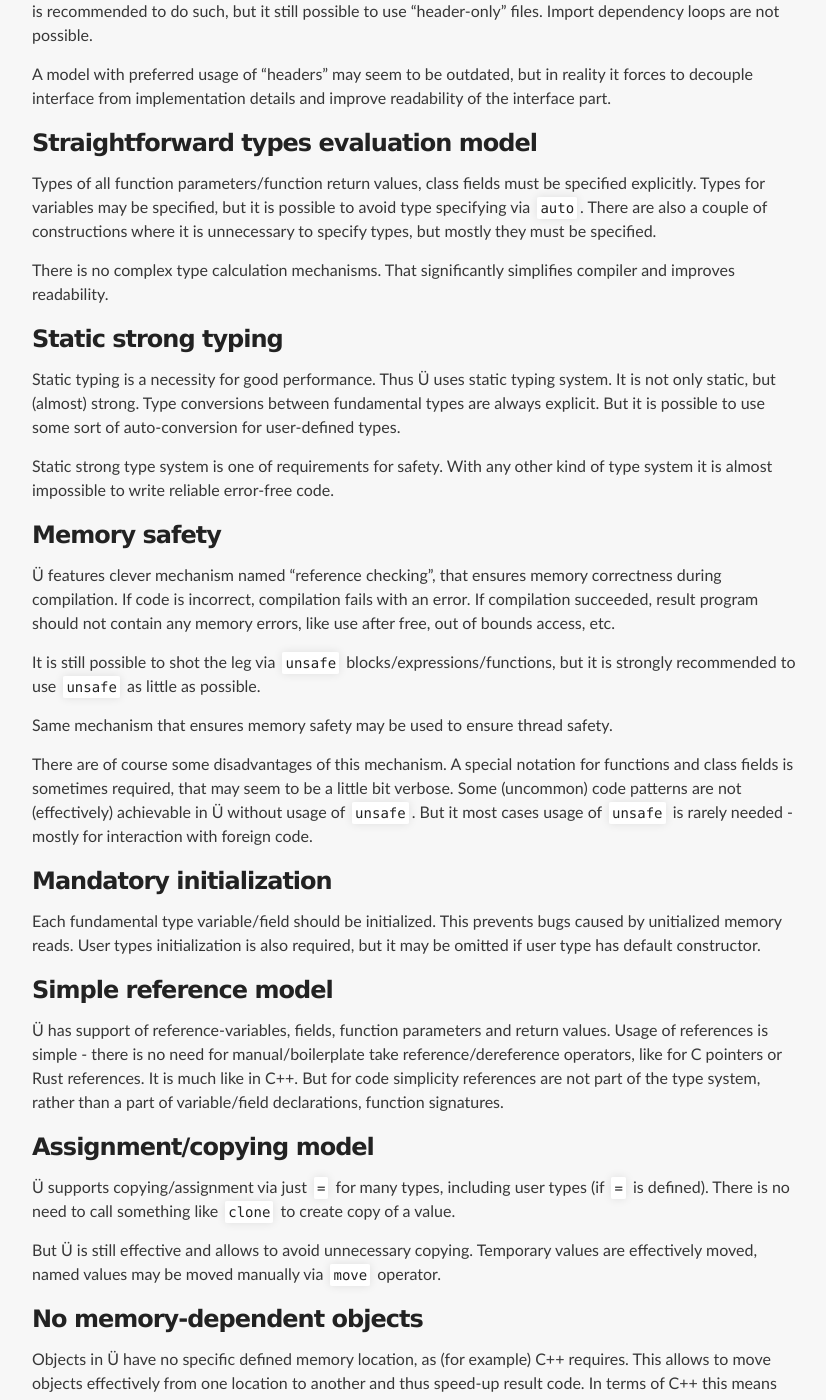
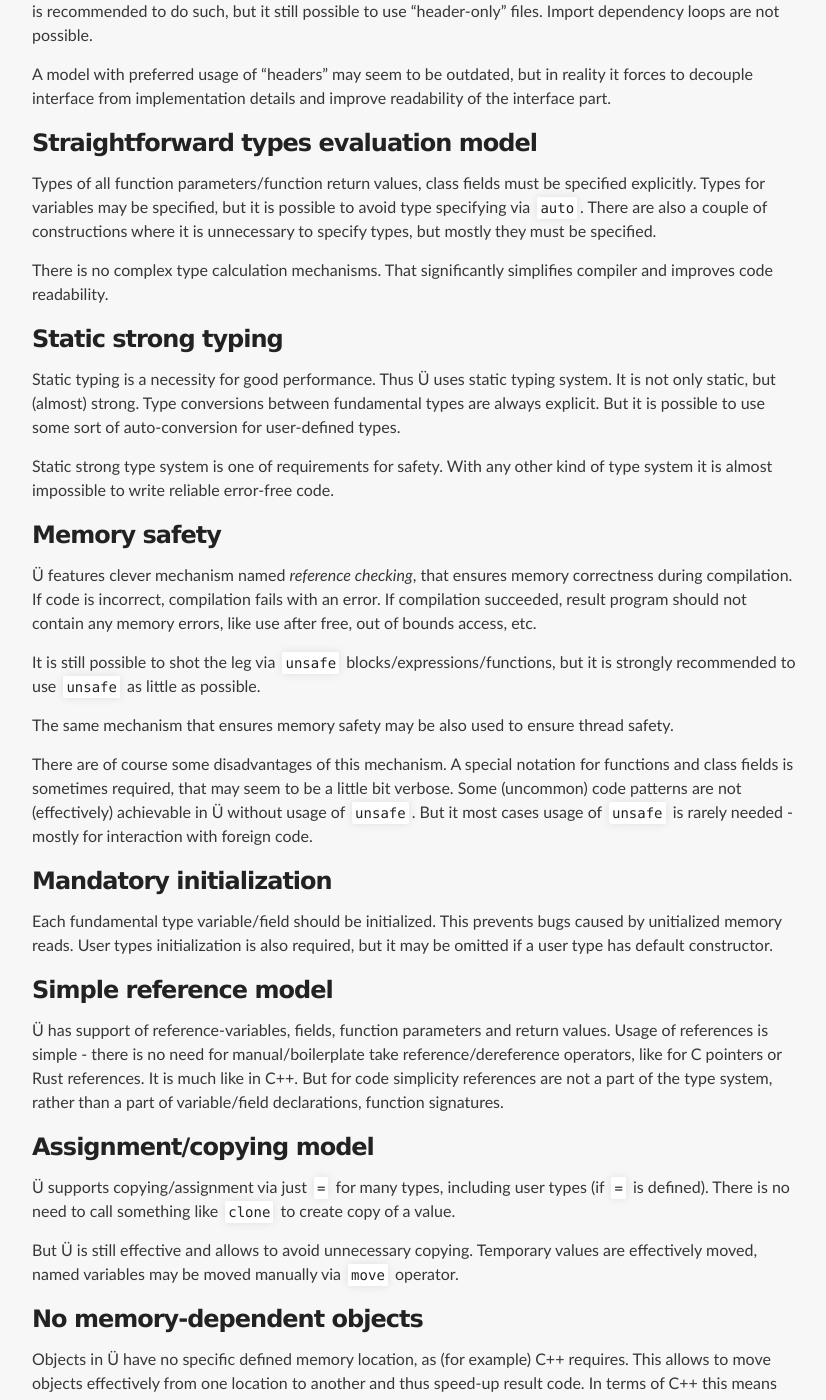
Before and after one commit to Panzerschrek/U-00DC-Sprache-site, a Jekyll site: the page built from overview.md, in a window 1280 px wide and 1400 px high, scrolled down 926 px. Shown: the whole window, without its empty margins (224-1050 px from the left). Built offline with Jekyll 4.4.1, drawn with Linux system fonts in a browser that asks for light colours; our own code applies the rules of GitHub Pages for plain Markdown files; some of the changed text lies outside the part shown.

Commit message:
Neboljšije pravki tekstov.

```diff
--- a/overview.md
+++ b/overview.md
@@ -20,7 +20,7 @@ It is based on LLVM library and thus uses whole LLVM infrastructure.
 
 ### Context-free syntax
 
-Syntax of Ü is context-free, that simplifies compiler development and makes code more readable.
+The syntax of Ü is context-free, that simplifies compiler development and makes code more readable.
 
 
 ### Order-independent top level definitions
@@ -31,9 +31,9 @@ Thus reverse definitions order (like in C) and (sometimes) prototypes usage may
 
 ### Imports model
 
-"import" in Ü means compilation of specified file and logical merging of the result into current compilation unit.
-All imported files are compiled independently on each other, rather than merging file contents together and compiling this "as is", as does (for example) C++ compiler.
-All contents of imported files considered to be inline - no special "inline" keyword is required.
+`import` in Ü means compilation of a specified file and logical merging of the result into current compilation unit.
+All imported files are compiled independently on each other, rather than merging file contents together and compiling this "as is", as (for example) C++ compiler does.
+All contents of imported files considered to be inline - no special `inline` keyword is required.
 
 It is important to mention that imports in Ü are designed for usage of separate header/implementation files.
 It is recommended to do such, but it still possible to use "header-only" files.
@@ -49,7 +49,7 @@ Types for variables may be specified, but it is possible to avoid type specifyin
 There are also a couple of constructions where it is unnecessary to specify types, but mostly they must be specified.
 
 There is no complex type calculation mechanisms.
-That significantly simplifies compiler and improves readability.
+That significantly simplifies compiler and improves code readability.
 
 
 ### Static strong typing
@@ -66,13 +66,13 @@ With any other kind of type system it is almost impossible to write reliable err
 
 ### Memory safety
 
-Ü features clever mechanism named "reference checking", that ensures memory correctness during compilation.
+Ü features clever mechanism named *reference checking*, that ensures memory correctness during compilation.
 If code is incorrect, compilation fails with an error.
 If compilation succeeded, result program should not contain any memory errors, like use after free, out of bounds access, etc.
 
 It is still possible to shot the leg via `unsafe` blocks/expressions/functions, but it is strongly recommended to use `unsafe` as little as possible.
 
-Same mechanism that ensures memory safety may be used to ensure thread safety.
+The same mechanism that ensures memory safety may be also used to ensure thread safety.
 
 There are of course some disadvantages of this mechanism.
 A special notation for functions and class fields is sometimes required, that may seem to be a little bit verbose.
@@ -84,7 +84,7 @@ But it most cases usage of `unsafe` is rarely needed - mostly for interaction wi
 
 Each fundamental type variable/field should be initialized.
 This prevents bugs caused by unitialized memory reads.
-User types initialization is also required, but it may be omitted if user type has default constructor.
+User types initialization is also required, but it may be omitted if a user type has default constructor.
 
 
 ### Simple reference model
@@ -92,7 +92,7 @@ User types initialization is also required, but it may be omitted if user type h
 Ü has support of reference-variables, fields, function parameters and return values.
 Usage of references is simple - there is no need for manual/boilerplate take reference/dereference operators, like for C pointers or Rust references.
 It is much like in C++.
-But for code simplicity references are not part of the type system, rather than a part of variable/field declarations, function signatures.
+But for code simplicity references are not a part of the type system, rather than a part of variable/field declarations, function signatures.
 
 
 ### Assignment/copying model
@@ -101,7 +101,7 @@ But for code simplicity references are not part of the type system, rather than
 There is no need to call something like `clone` to create copy of a value.
 
 But Ü is still effective and allows to avoid unnecessary copying.
-Temporary values are effectively moved, named values may be moved manually via `move` operator.
+Temporary values are effectively moved, named variables may be moved manually via `move` operator.
 
 
 ### No memory-dependent objects
@@ -182,7 +182,7 @@ It is similar to C++, but is stronger, that allows to avoid some mistakes.
 
 Inheritance in Ü uses zero or one base and zero or many interfaces model.
 
-Inheritance is enabled only if necessary - if class has ancestors or is defined as polymorph.
+Inheritance is enabled only if necessary - if a class has ancestors or is defined as polymorph.
 This allows for most classes not to be polymorph and thus avoid polymorhpism overhead (for virtual table pointers, for example) where it is not necessary.
 
 
```
Also changed, not shown: other parts of overview.md (+1 -1 lines), index.md (+1 -1 lines).
